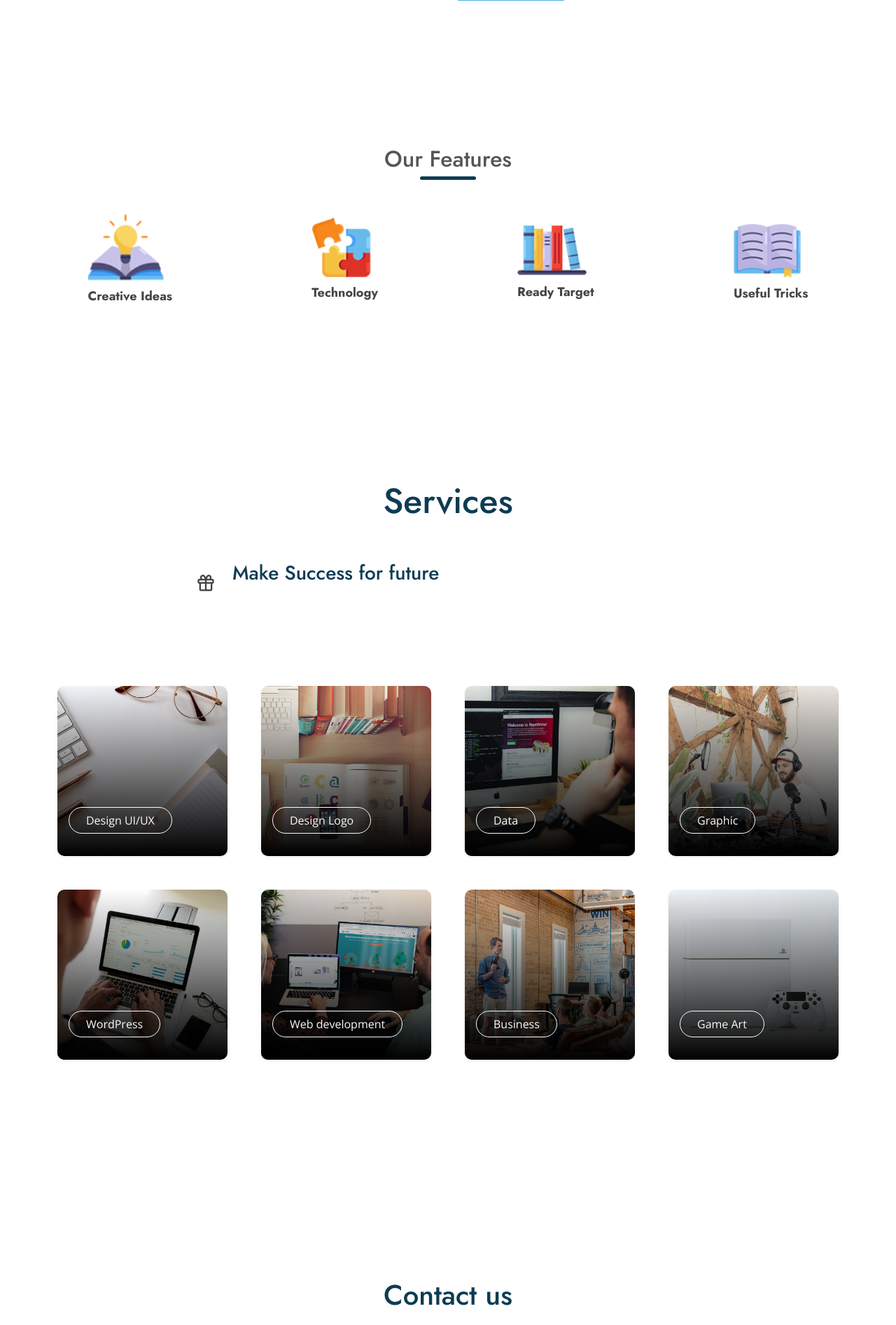
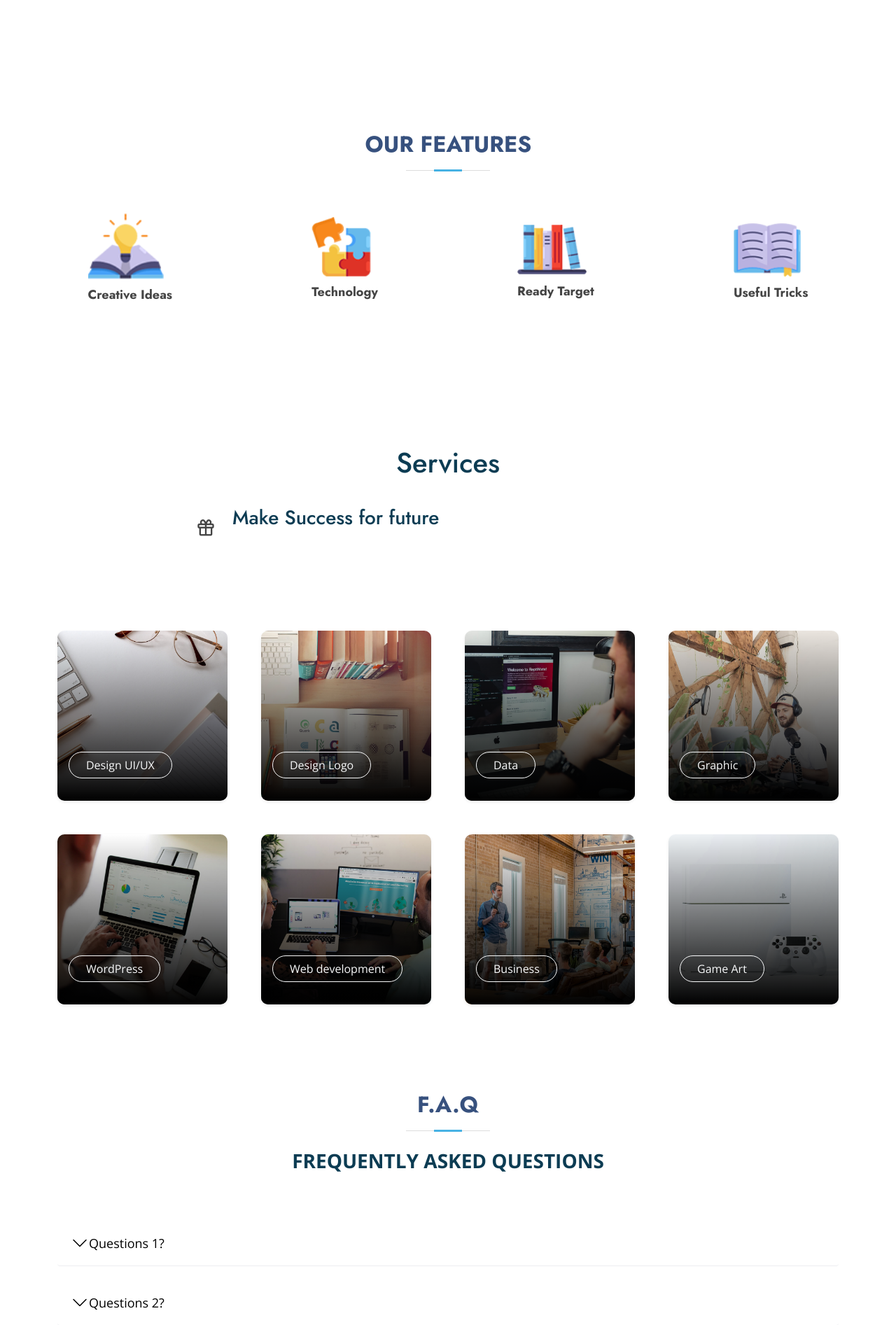
Before and after one commit to anasasha98/CODLY, a PHP site: page / in a window 1280 px wide. Shown: the part 1126-3019 px from the top of the page at 70% size. Run offline with PHP 8.4, Linux system fonts and the light colour scheme; some libraries are stand-ins or nearby versions.

Commit message:
Frequently Asked Questions

```diff
--- a/assets/css/style.css
+++ b/assets/css/style.css
@@ -1708,4 +1708,68 @@ font-size: 40px;
   font-size: 14px;
 }
 
-/*--------------------------------------------------------------
+
+/*--------------------------------------------------------------
+# F.A.Q
+--------------------------------------------------------------*/
+.faq {
+  padding: 60px 0;
+}
+
+.faq .faq-list {
+  padding: 0;
+  list-style: none;
+}
+
+.faq .faq-list li {
+  border-bottom: 1px solid #ececf1;
+  margin-bottom: 20px;
+  padding-bottom: 20px;
+}
+
+.faq .faq-list .question {
+  display: block;
+  position: relative;
+  font-family: #ef6603;
+  font-size: 18px;
+  line-height: 24px;
+  font-weight: 400;
+  padding-left: 25px;
+  cursor: pointer;
+  color: #bd5102;
+  transition: 0.3s;
+}
+
+.faq .faq-list i {
+  font-size: 16px;
+  position: absolute;
+  left: 0;
+  top: -2px;
+}
+
+.faq .faq-list p {
+  margin-bottom: 0;
+  padding: 10px 0 0 25px;
+}
+
+.faq .faq-list .icon-show {
+  display: none;
+}
+
+.faq .faq-list .collapsed {
+  color: black;
+}
+
+.faq .faq-list .collapsed:hover {
+  color: #ef6603;
+}
+
+.faq .faq-list .collapsed .icon-show {
+  display: inline-block;
+  transition: 0.6s;
+}
+
+.faq .faq-list .collapsed .icon-close {
+  display: none;
+  transition: 0.6s;
+}
--- a/index.html
+++ b/index.html
@@ -207,7 +207,7 @@
     <section id="about" class="about">
       <div class="container" data-aos="fade-up">
 
-        <div class="section-tit">
+        <div class="section-title" data-aos="zoom-out">
           <h2>About us</h2>
         </div>
 
@@ -239,7 +239,10 @@
       <section>
         <div class="categories">
           <div class="small-container">
-            <h2 class="title">Our Features</h2>
+            <div class="section-title" data-aos="zoom-out">
+              <h2 >Our Features</h2>
+            </div>
+
             <div class="row" id="fet">
               <div class="col-4">
                 <abbr title="Creative Ideas">
@@ -275,7 +278,9 @@
       <section id="ser" class="service-wrapper py-3">
         <div class="container-fluid pb-3">
           <div class="row">
-            <h1 class="h2 text-center col-12 py-5 bold-600">Services</h1>
+            <div class="section-title" data-aos="zoom-out">
+              <h1>Services</h1></div>
+
             <div class="service-header col-2 col-lg-3 text-end light-300">
               <i class="bx bx-gift h3 mt-1"></i>
             </div>
@@ -504,6 +509,53 @@
         </div>
       </section>
       <!-- End Service -->
+      <!-- Start F.A.Q Section  -->
+      <section id="faq" class="faq">
+        <div class="container">
+
+          <div class="section-title" data-aos="zoom-out">
+            <h2>F.A.Q</h2>
+            <p>Frequently Asked Questions</p>
+          </div>
+
+          <ul class="faq-list">
+
+            <li>
+              <div data-bs-toggle="collapse" class="collapsed question" href="#faq1">Questions 1? <i
+                  class="bi bi-chevron-down icon-show"></i><i class="bi bi-chevron-up icon-close"></i></div>
+              <div id="faq1" class="collapse" data-bs-parent=".faq-list">
+                <p>
+                  answer a question1
+                </p>
+              </div>
+            </li>
+
+            <li>
+              <div data-bs-toggle="collapse" href="#faq2" class="collapsed question">Questions 2? <i
+                  class="bi bi-chevron-down icon-show"></i><i class="bi bi-chevron-up icon-close"></i></div>
+              <div id="faq2" class="collapse" data-bs-parent=".faq-list">
+                <p>
+                  answer a question 2
+                </p>
+              </div>
+            </li>
+
+            <li>
+              <div data-bs-toggle="collapse" href="#faq3" class="collapsed question">Questions3 ? <i
+                  class="bi bi-chevron-down icon-show"></i><i class="bi bi-chevron-up icon-close"></i></div>
+              <div id="faq3" class="collapse" data-bs-parent=".faq-list">
+                <p>
+                  answer a question 3
+                </p>
+              </div>
+            </li>
+
+
+          </ul>
+
+        </div>
+      </section>
+      <!-- End F.A.Q Section -->
 
       <!-- Start Contact Us -->
       <section>
```
